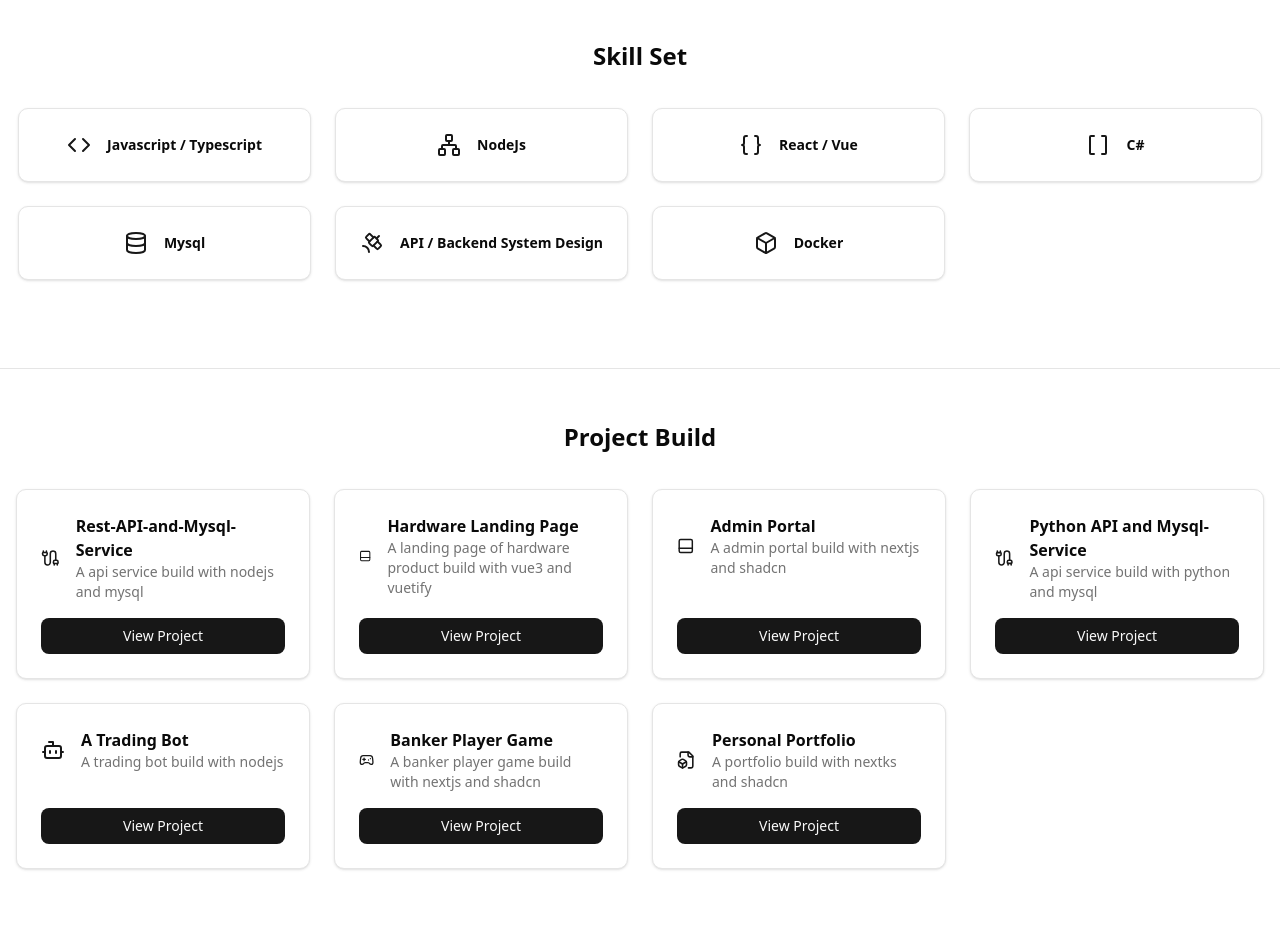
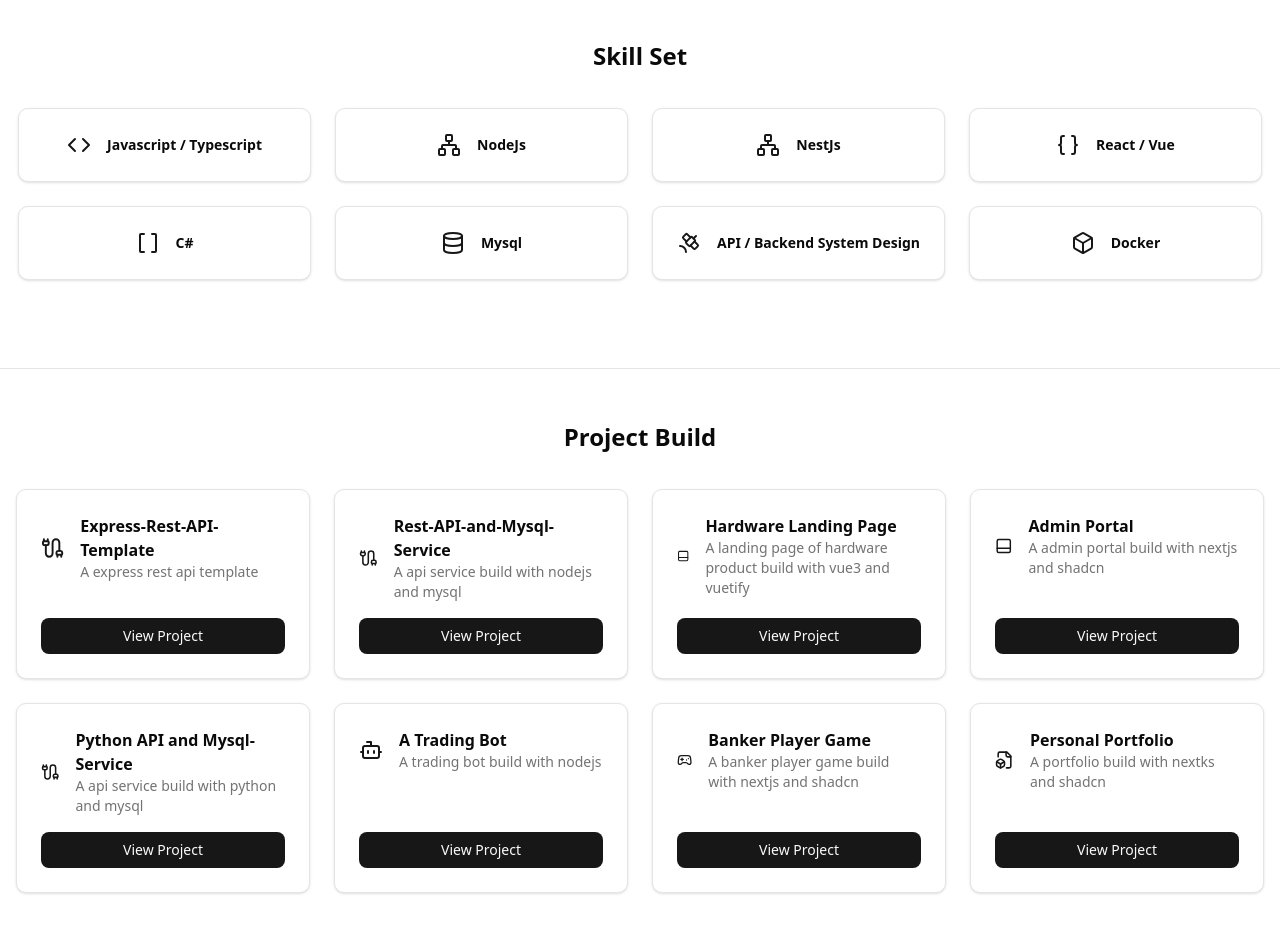
Before and after one commit to secretMan255/portfolio, a Next.js app: page / in a window 1280 px wide. Shown: the part 720-1652 px from the top of the page. Before the commit the page ends 1629 px from the top, so only its background shows below. Built offline with nearby package versions, Linux system fonts and the light colour scheme.

Commit message:
update skill set

```diff
--- a/src/components/github.tsx
+++ b/src/components/github.tsx
@@ -11,6 +11,12 @@ type GitHub = {
 
 export default function Github() {
      const github: GitHub[] = [
+          {
+               title: 'Express-Rest-API-Template',
+               icon: <Cable className="text-primary" />,
+               describe: 'A express rest api template',
+               link: 'https://github.com/secretMan255/api.service.template'
+          },
           {
                title: 'Rest-API-and-Mysql-Service',
                icon: <Cable className="text-primary" />,
--- a/src/components/skillSetTable.tsx
+++ b/src/components/skillSetTable.tsx
@@ -13,6 +13,11 @@ export default function SkillSetTable() {
           { skill: 'Javascript / Typescript', proficient: '8 / 10', icon: <Code className="text-primary"></Code> },
           {
                skill: 'NodeJs',
+               proficient: '8 / 10',
+               icon: <NetworkIcon className="text-primary" />,
+          },
+          {
+               skill: 'NestJs',
                proficient: '8 / 10',
                icon: <NetworkIcon className="text-primary" />,
           },
```
